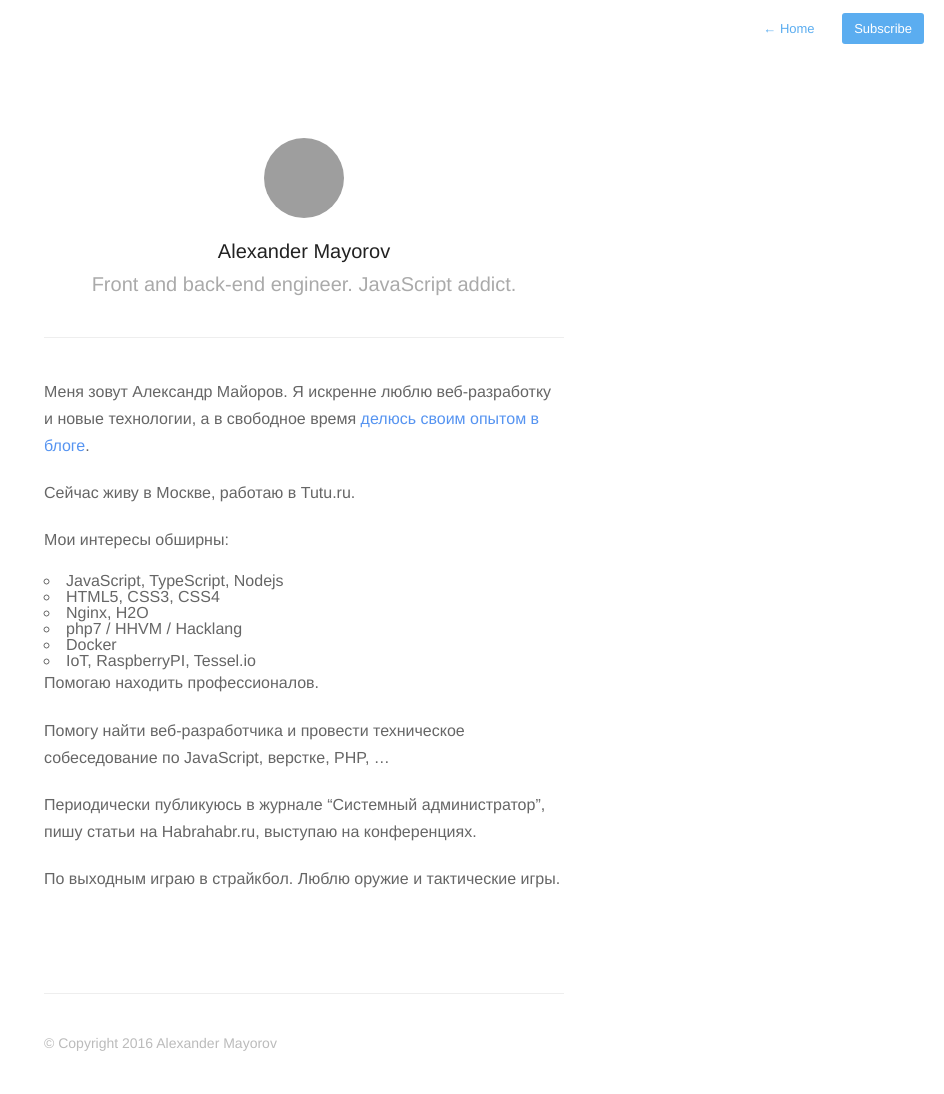
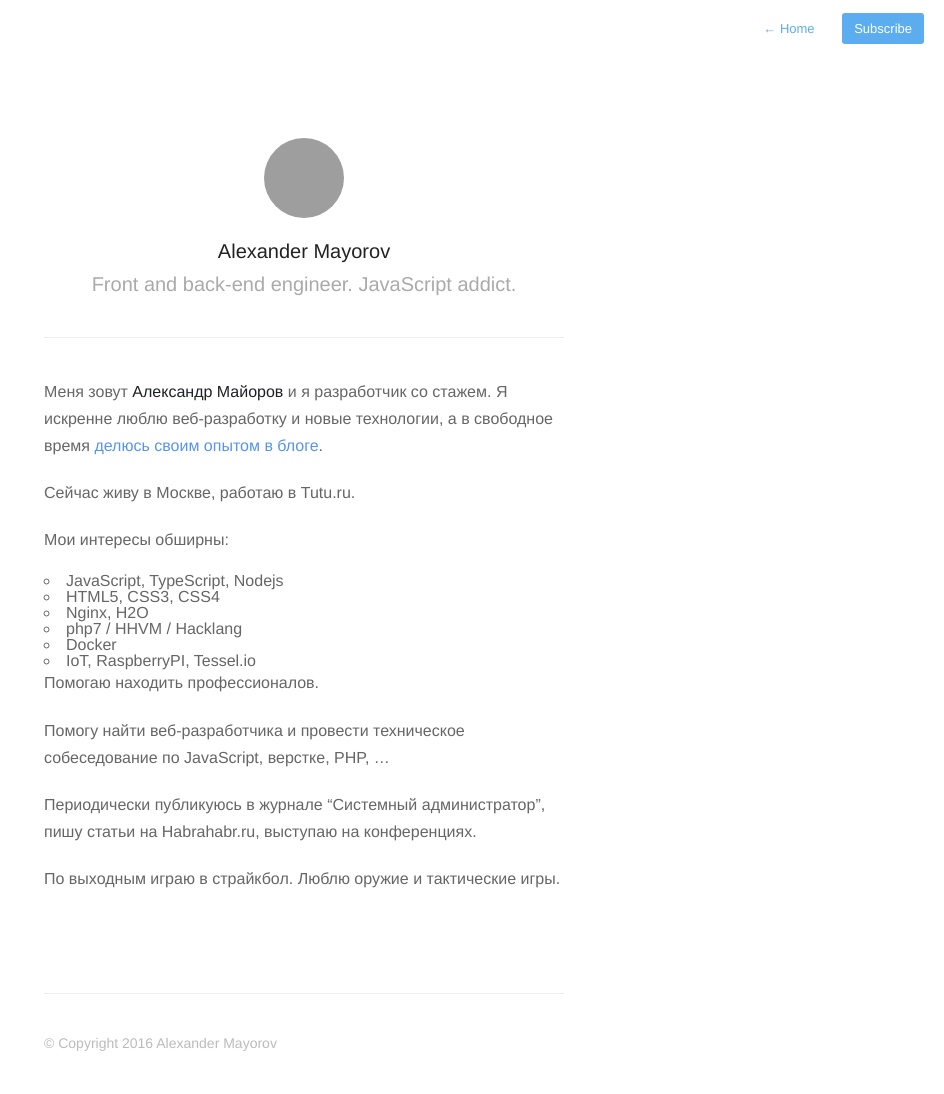
Before and after one commit to frontdevops/alexmayorov.github.io, a Jekyll site: the page built from about.md, in a window 1280 px wide. Shown: the whole page, without its empty margins (336-1280 px from the left). Built offline with Jekyll 4.4.1, drawn with Linux system fonts in a browser that asks for light colours; nearby versions of some CDN libraries; Markdown is read by kramdown in place of the engine named in the settings; grey boxes are pictures that could not be loaded.

Commit message:
Update about.md

```diff
--- a/about.md
+++ b/about.md
@@ -4,11 +4,12 @@ permalink: about/
 profile: true
 ---
 
-Меня зовут Александр Майоров. Я искренне люблю веб-разработку и новые технологии, а в свободное время [делюсь своим опытом в блоге](https://medium.com/@frontman).
+Меня зовут **Александр Майоров** и я разработчик со стажем. Я искренне люблю веб-разработку и новые технологии, а в свободное время [делюсь своим опытом в блоге](https://medium.com/@frontman).
 
 Сейчас живу в Москве, работаю в Tutu.ru.
 
 Мои интересы обширны:
+
 - JavaScript, TypeScript, Nodejs
 - HTML5, CSS3, CSS4
 - Nginx, H2O
```
